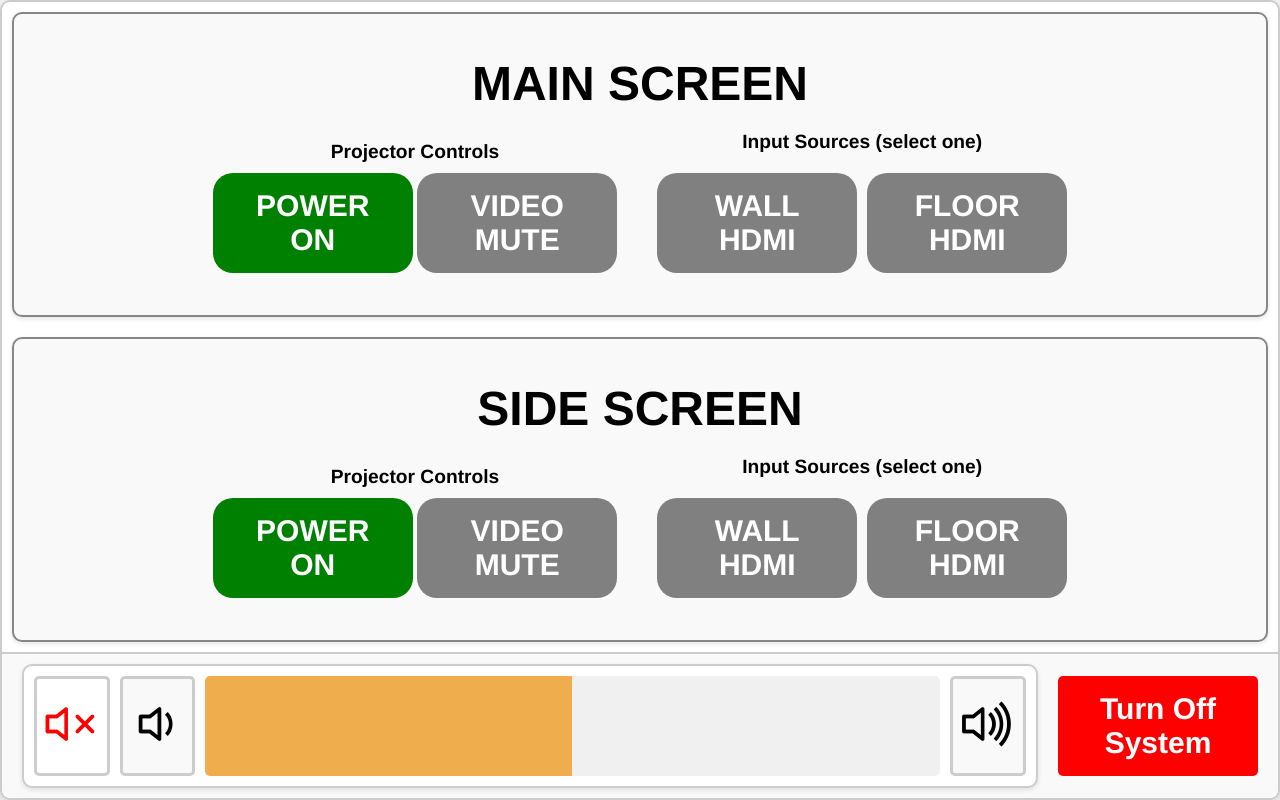
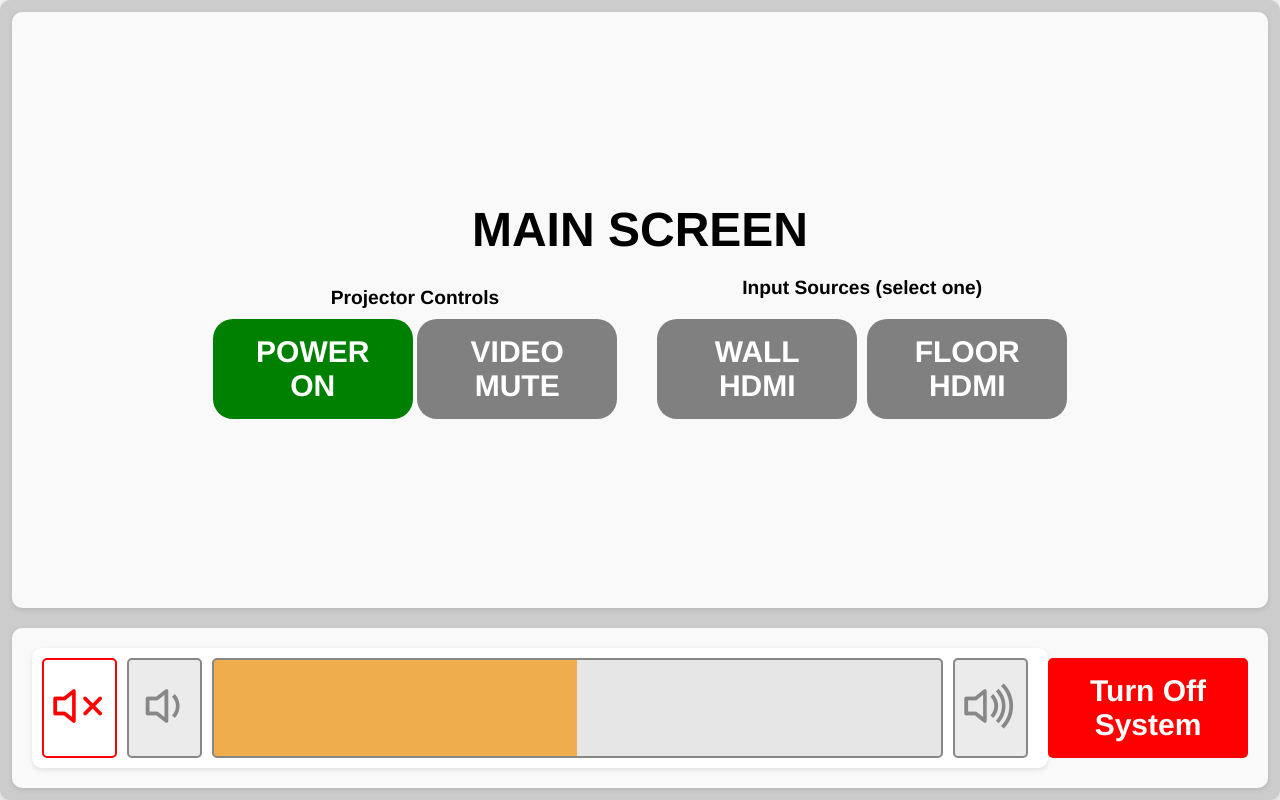
Before and after one commit to jon-ebu/crestron-controlpanel, a SvelteKit app in the folder crestron-touchpanel/: page / in a window 1280 px wide. Built offline with nearby package versions, Linux system fonts and the light colour scheme.

Commit message:
refactor: Clean up and optimize component structure for improved maintainability

```diff
--- a/crestron-touchpanel/src/app.css
+++ b/crestron-touchpanel/src/app.css
@@ -32,7 +32,7 @@
     height: 800px;
     display: flex;
     flex-direction: column;
-    background-color: #fff;
+    background-color: #ccc;
     border: 2px solid #ccc;
     border-radius: 10px;
     box-shadow: 0 4px 10px rgba(0, 0, 0, 0.1);
--- a/crestron-touchpanel/src/lib/Footer.svelte
+++ b/crestron-touchpanel/src/lib/Footer.svelte
@@ -37,13 +37,14 @@
   }
 
   #footer {
+    flex: 0;
     display: flex;
     align-items: center;
-    gap: 20px;
-    padding: 10px 20px;
+    padding: 20px;
+    margin: 10px;
     background-color: #f9f9f9;
-    border-top: 2px solid #ccc;
-    flex-shrink: 0;
+    border-radius: 10px;
+    box-shadow: 0 2px 5px rgba(0, 0, 0, 0.1);
   }
 
   .slider-wrapper {
--- a/crestron-touchpanel/src/lib/VideoControls.svelte
+++ b/crestron-touchpanel/src/lib/VideoControls.svelte
@@ -46,7 +46,6 @@
     padding: 20px;
     margin: 10px;
     background-color: #f9f9f9;
-    border: 2px solid #878787;
     border-radius: 10px;
     box-shadow: 0 2px 5px rgba(0, 0, 0, 0.1);
   }
--- a/crestron-touchpanel/src/lib/VolumeSlider.svelte
+++ b/crestron-touchpanel/src/lib/VolumeSlider.svelte
@@ -53,7 +53,7 @@
     on:click={toggleMute}
     style="background-color: {isMuted
       ? 'red'
-      : 'white'}; border: 3px solid {isMuted ? 'red' : '#ccc'};"
+      : 'white'}; border: 2px solid {isMuted ? 'red' : 'red'};"
   >
     <i class="bi bi-volume-mute" style="color: {isMuted ? 'white' : 'red'};"
     ></i>
@@ -81,21 +81,22 @@
     align-items: center;
     gap: 10px;
     padding: 10px;
-    border: 2px solid #ccc;
+    padding-right: 20px;
     border-radius: 10px;
     background-color: #fff;
     box-shadow: 0 2px 5px rgba(0, 0, 0, 0.1);
   }
 
   .icon-button {
+    color: #878787;
     width: 100px;
     height: 100px;
     display: flex;
     justify-content: center;
     align-items: center;
     font-size: 60px;
-    background-color: #f9f9f9;
-    border: 3px solid rgb(204, 204, 204);
+    background-color: #ebebeb;
+    border: 2px solid #878787;
     border-radius: 5px;
     cursor: pointer;
     transition:
@@ -124,9 +125,10 @@
       to right,
       var(--track-color, #f0ad4e) 0%,
       var(--track-color, #f0ad4e) var(--value, 50%),
-      #f0f0f0 var(--value, 50%),
-      #f0f0f0 100%
+      #e6e6e6 var(--value, 50%),
+      #e6e6e6 100%
     );
+    border: 2px solid #878787;
     border-radius: 5px;
     outline: none;
     overflow: hidden;
--- a/crestron-touchpanel/src/routes/+page.svelte
+++ b/crestron-touchpanel/src/routes/+page.svelte
@@ -26,7 +26,6 @@
   <div id="page-container">
     <!-- Main Screen Section -->
     <VideoControls title="MAIN SCREEN" inputSources={inputSources} />
-    <VideoControls title="SIDE SCREEN" inputSources={inputSources} />
     <Footer />
   </div>
 </div>
```
